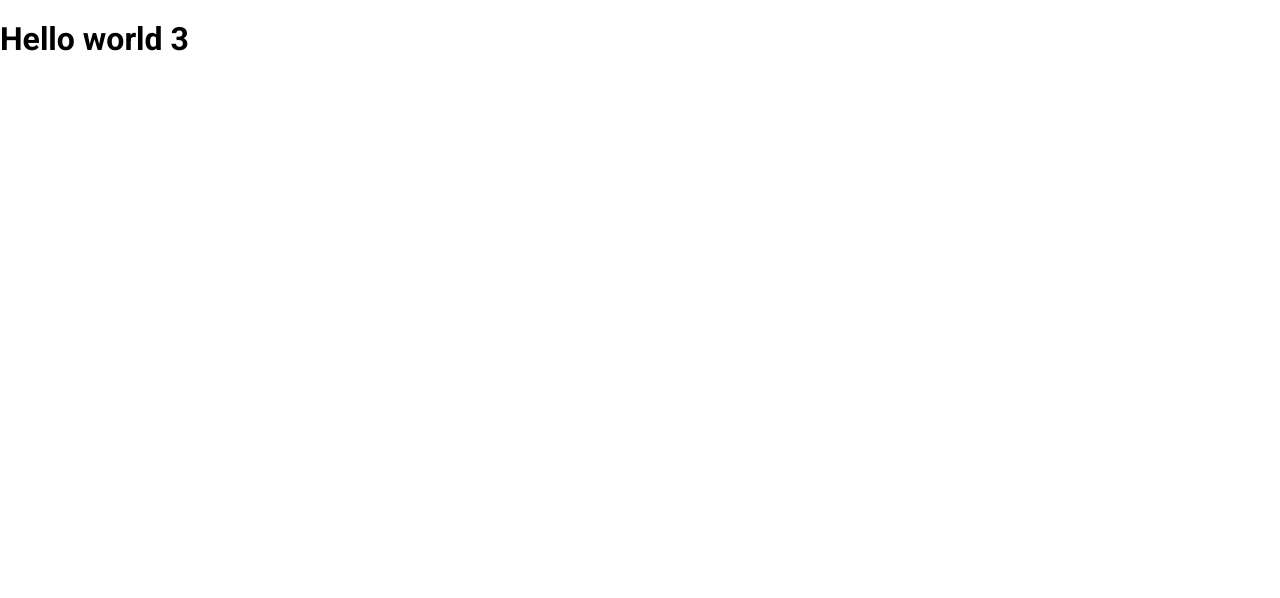
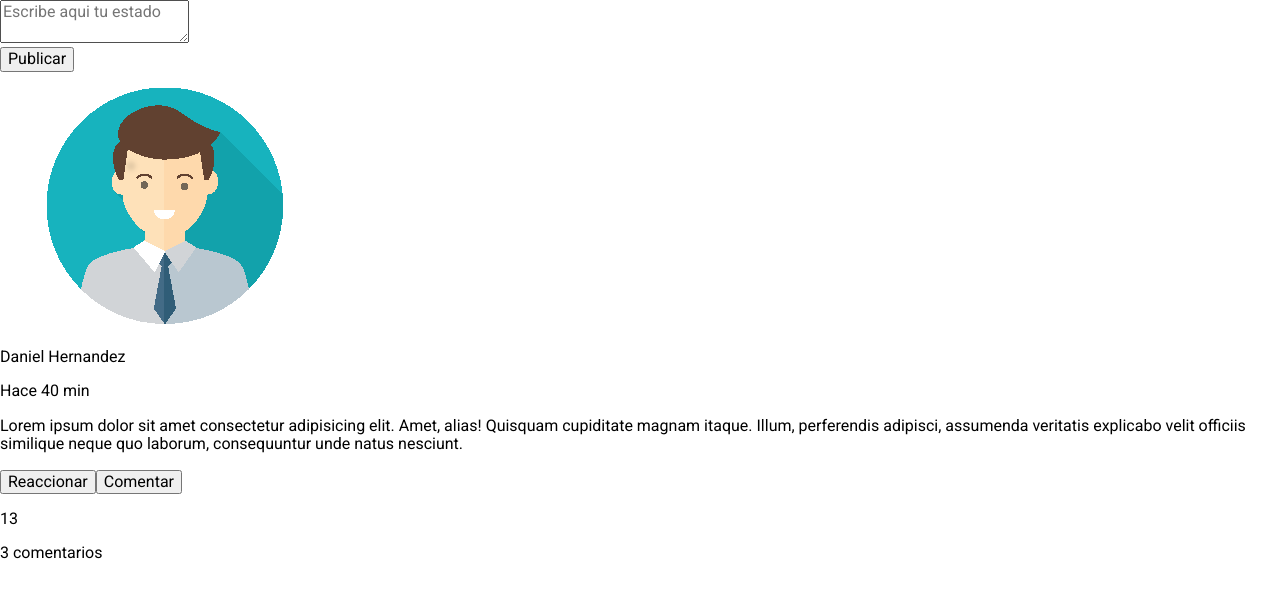
Before and after one commit to daguiheso/publish, a React app: page / in a window 1280 px wide. Shown: the top 598 px of the page. Built offline with nearby package versions, Linux system fonts and the light colour scheme; the HTML template or start-up script is replaced by a standard one.

Commit message:
feat(app): create component

```diff
--- /dev/null
+++ b/src/App.jsx
@@ -0,0 +1,21 @@
+import React from 'react'
+import NewPost from './components/NewPost/NewPost'
+import Post from './components/Post/Post'
+import PostsContainer from './containers/PostsContainer'
+
+function App() {
+  return (
+    <div>
+      <div className="container">
+        <section className="wrapper">
+          <NewPost />
+          <PostsContainer>
+            <Post />
+          </PostsContainer>
+        </section>
+      </div>
+    </div>
+  )
+}
+
+export default App
--- a/src/index.js
+++ b/src/index.js
@@ -1,8 +1,9 @@
 import React from 'react'
 import ReactDOM from 'react-dom'
+import App from './App'
 import './scss/index.scss'
 
 ReactDOM.render(
-  <h1>Hello world 3</h1>,
+  <App />,
   document.getElementById('root')
 )
```
